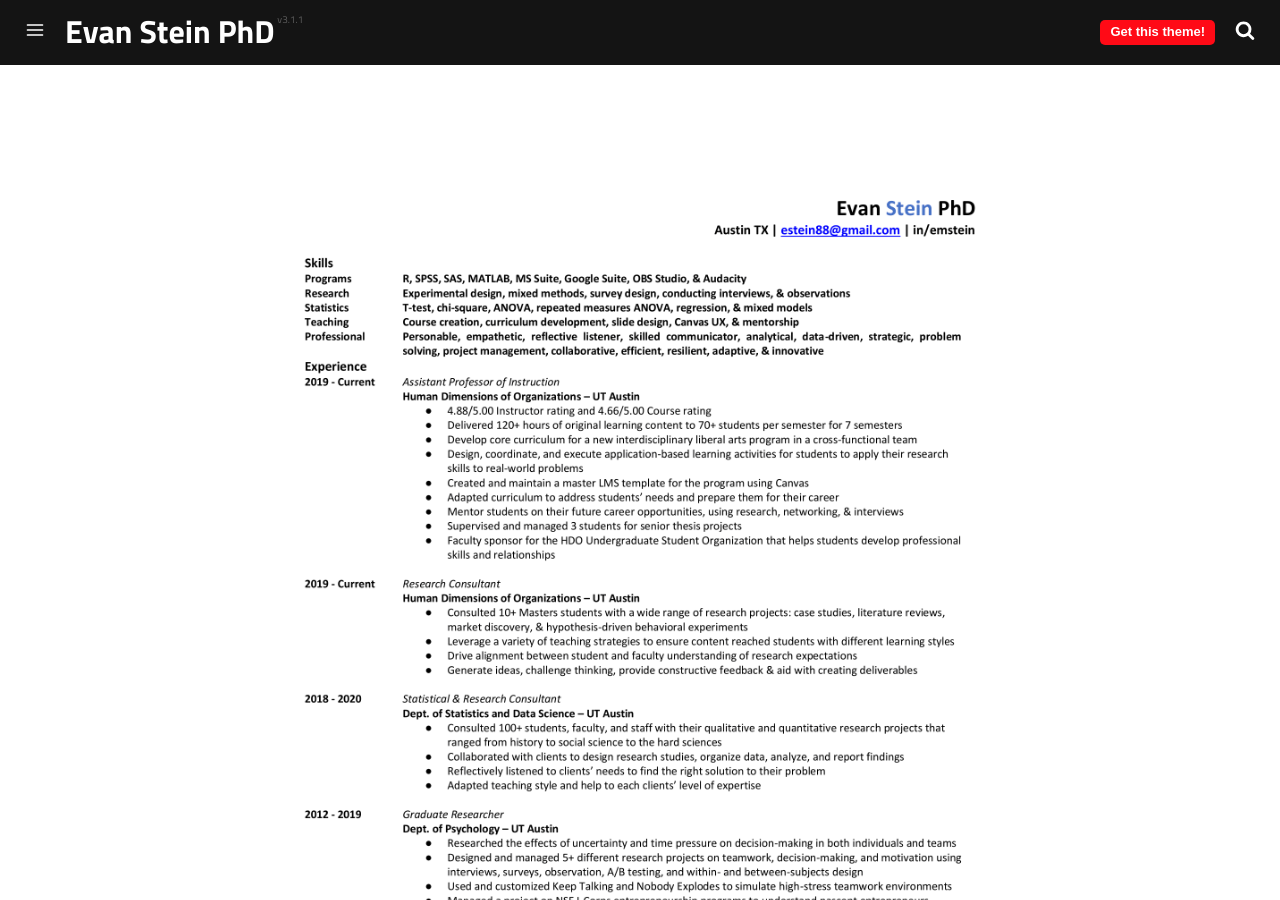
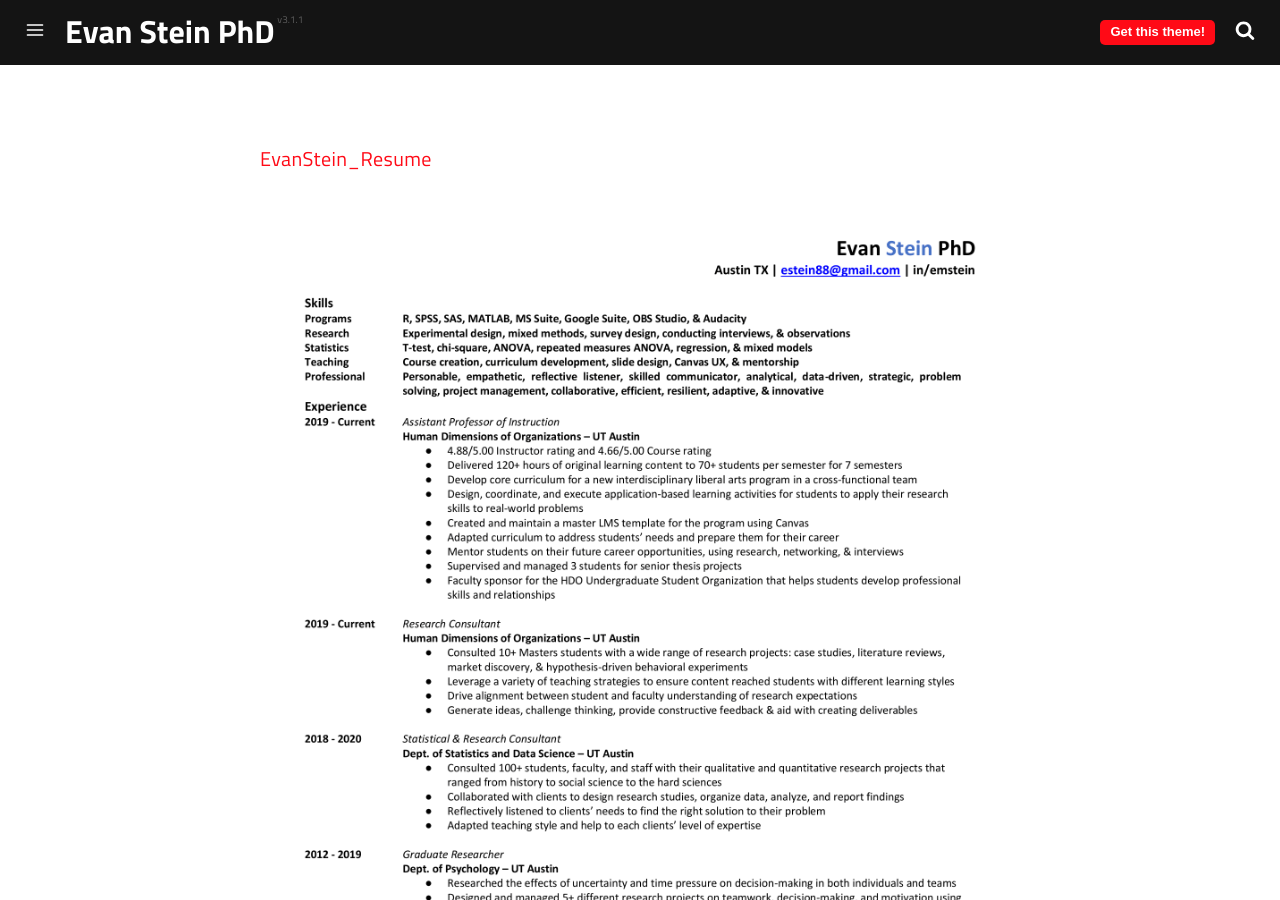
Before and after one commit to estein/old_estein, a Jekyll site: the page built from pages/resume.md, in a window 1280 px wide and 900 px high. Built offline with Jekyll 4.4.1, drawn with Linux system fonts in a browser that asks for light colours; a script that is not in the unit is left out.

Commit message:
Update resume.md

```diff
--- a/pages/resume.md
+++ b/pages/resume.md
@@ -4,4 +4,5 @@ title: Resume
 description: Evan's Resume
 permalink: /resume/
 ---
+[EvanStein_Resume](assets/downloads/EvanStein_Resume-Git.pdf)
 ![Resume](/assets/img/EvanStein_Resume-Git-1.png)
```
